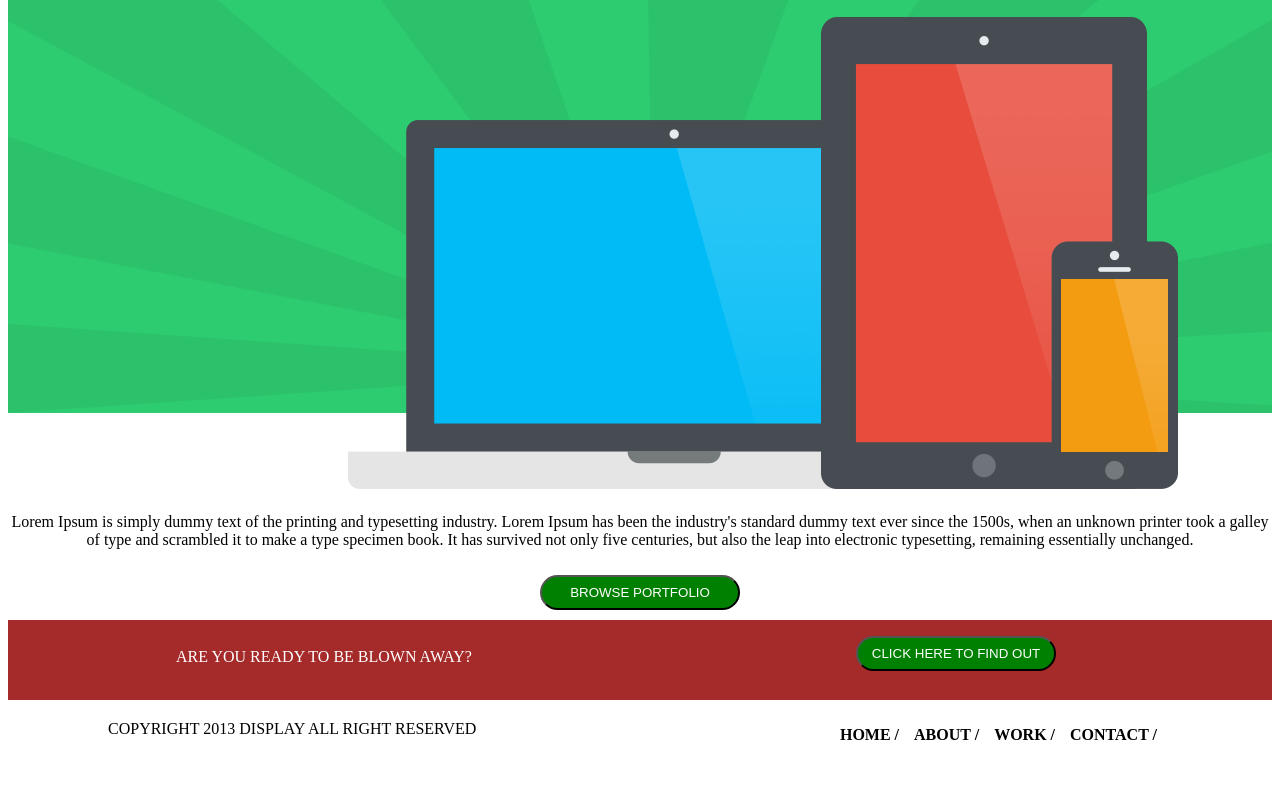
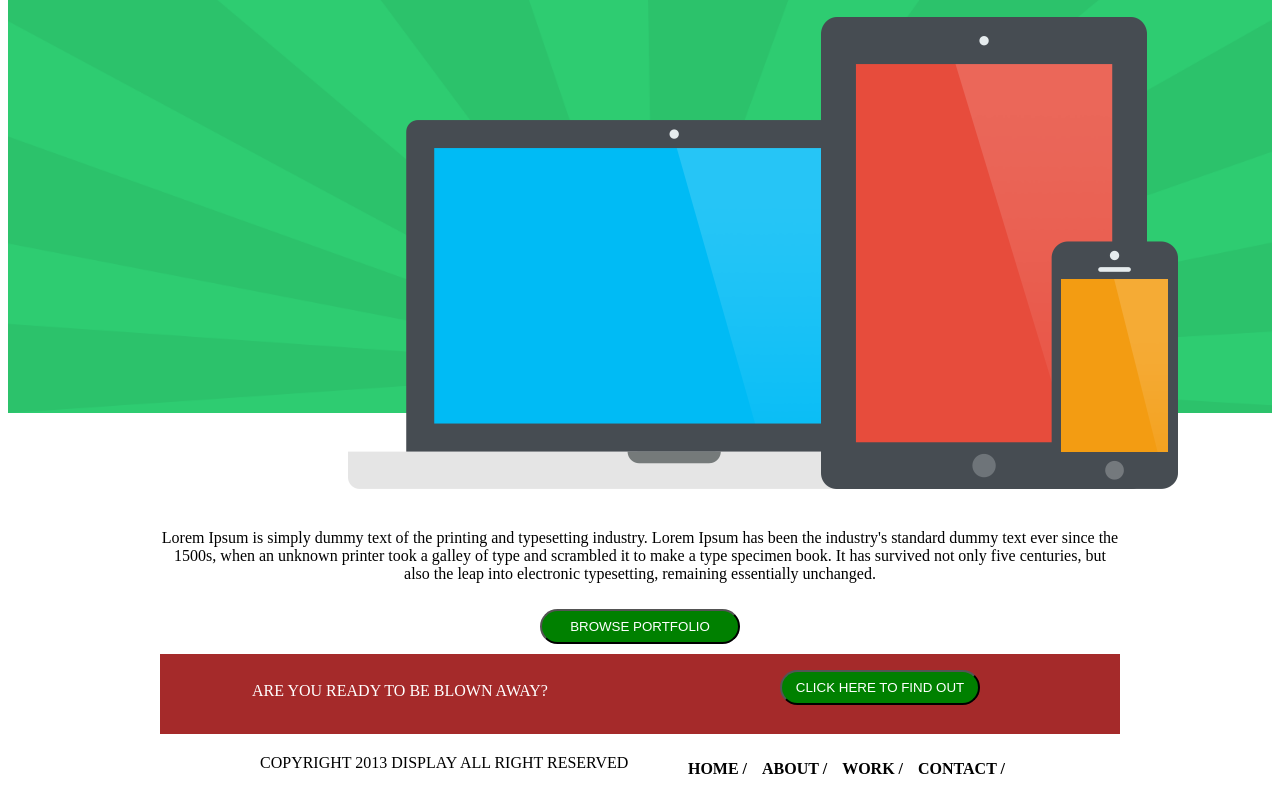
Before and after one commit to wazedjitu/PSD-TO-HTML-EXAM, a plain HTML site: page index.html in a window 1280 px wide. Shown: the part 126-922 px from the top of the page. Before the commit the page ends 880 px from the top, so only its background shows below. Drawn offline with Linux system fonts and the light colour scheme.

Commit message:
Update index.html

```diff
--- a/index.html
+++ b/index.html
@@ -34,6 +34,7 @@
 
 	<img src="Copy of slider_image.png" alt="image">
 </div>
+<div class="wrappers">
 <div class="slider_text">
 <p>Lorem Ipsum is simply dummy text of the printing and typesetting industry. Lorem Ipsum has been the industry's standard dummy text ever since the 1500s, when an unknown printer took a galley of type and scrambled it to make a type specimen book. It has survived not only five centuries, but also the leap into electronic typesetting, remaining essentially unchanged.</p>
 <button id="button_send">BROWSE PORTFOLIO</button>
@@ -56,5 +57,6 @@
 		</ul>
 	</div>
 </div>
+</div>
 </body>
 </html>
```
